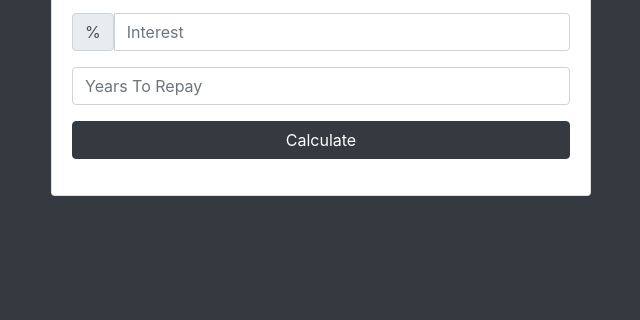
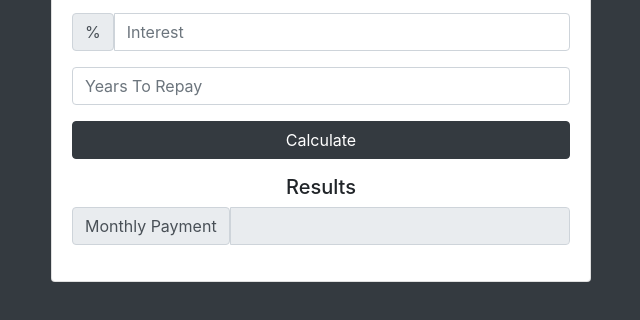
Before and after one commit to alan-nguyen/loan-calculator, a plain HTML site: page index.html in a window 1280 px wide. Shown: the part 182-502 px from the top of the page, without its empty margins (319-959 px from the left). Drawn offline with nearby package versions, Linux system fonts and the light colour scheme.

Commit message:
Create result form

```diff
--- a/index.html
+++ b/index.html
@@ -63,6 +63,22 @@
                 />
               </div>
             </form>
+            <!-- LOADER HERE -->
+            <!-- RESULTS -->
+            <div id="results">
+              <h5>Results</h5>
+              <div class="form-group">
+                <div class="input-group">
+                  <span class="input-group-text">Monthly Payment</span>
+                  <input
+                    type="number"
+                    class="form-control"
+                    id="monthly-payment"
+                    disabled
+                  />
+                </div>
+              </div>
+            </div>
           </div>
         </div>
       </div>
```
